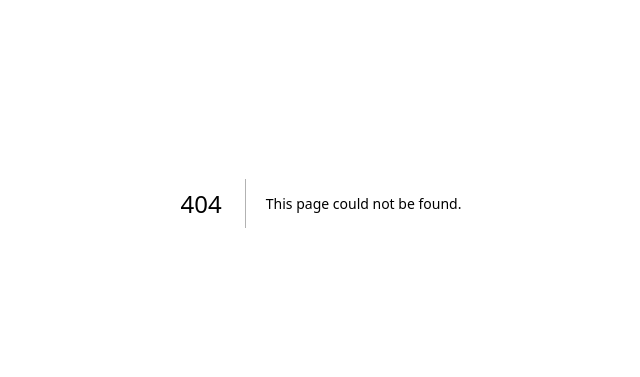
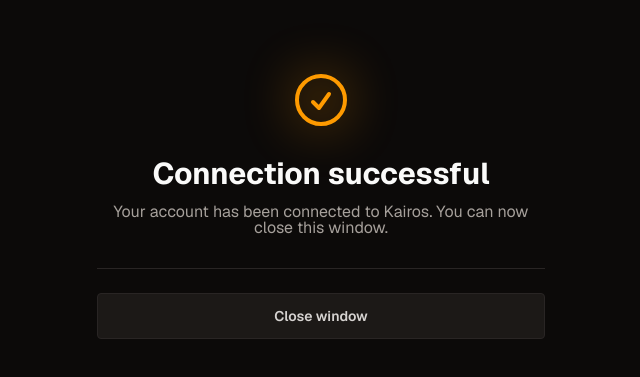
Before and after one commit to SamarthAP/kairos.computer, a Next.js app: page /oauth/callback in a window 1280 px wide. Before the commit this address had no page. Shown: the part 197-574 px from the top of the page, without its empty margins (319-959 px from the left). Built offline with nearby package versions, Linux system fonts and the light colour scheme.

Commit message:
add oauth page

```diff
--- a/app/globals.css
+++ b/app/globals.css
@@ -42,3 +42,68 @@
 .animate-progress {
   animation: progress linear forwards;
 }
+
+/* OAuth Success Animations */
+@keyframes glow {
+  from {
+    transform: scale(0.8);
+    opacity: 0;
+  }
+  to {
+    transform: scale(1);
+    opacity: 0.2;
+  }
+}
+
+@keyframes ripple {
+  0% {
+    transform: scale(0.8);
+    opacity: 0.3;
+  }
+  100% {
+    transform: scale(1.5);
+    opacity: 0;
+  }
+}
+
+@keyframes breathe {
+  0%, 100% {
+    transform: scale(1);
+    opacity: 0.15;
+  }
+  50% {
+    transform: scale(1.1);
+    opacity: 0.25;
+  }
+}
+
+@keyframes draw {
+  from {
+    stroke-dasharray: 100;
+    stroke-dashoffset: 100;
+  }
+  to {
+    stroke-dasharray: 100;
+    stroke-dashoffset: 0;
+  }
+}
+
+@keyframes shimmer {
+  0% {
+    transform: translateX(-100%) rotate(45deg);
+  }
+  100% {
+    transform: translateX(200%) rotate(45deg);
+  }
+}
+
+@keyframes fadeIn {
+  from {
+    opacity: 0;
+    transform: translateY(1rem);
+  }
+  to {
+    opacity: 1;
+    transform: translateY(0);
+  }
+}
--- /dev/null
+++ b/app/oauth/callback/CloseButton.tsx
@@ -0,0 +1,12 @@
+'use client';
+
+export default function CloseButton() {
+  return (
+    <button
+      onClick={() => window.close()}
+      className="w-full px-6 py-3 bg-stone-900 hover:bg-stone-800 text-stone-300 rounded-sm font-semibold text-sm transition-colors border border-stone-800 hover:border-stone-700 font-[family-name:var(--font-geist-sans)]"
+    >
+      Close window
+    </button>
+  );
+}
--- /dev/null
+++ b/app/oauth/callback/layout.tsx
@@ -0,0 +1,14 @@
+import type { Metadata } from 'next';
+
+export const metadata: Metadata = {
+  title: 'Connection Successful - Kairos',
+  description: 'Your account has been successfully connected to Kairos.',
+};
+
+export default function OAuthCallbackLayout({
+  children,
+}: {
+  children: React.ReactNode;
+}) {
+  return children;
+}
--- /dev/null
+++ b/app/oauth/callback/page.tsx
@@ -0,0 +1,62 @@
+import CloseButton from "./CloseButton";
+
+export default function OAuthCallbackPage() {
+  return (
+    <div className="min-h-screen bg-stone-950 flex items-center justify-center px-8">
+      <div className="max-w-md w-full animate-[fadeIn_0.5s_ease-out]">
+        <div className="text-center">
+          <div className="mb-6 inline-flex">
+            <div className="relative">
+              {/* Animation Options - Uncomment one: */}
+
+              {/* Option 1: One-time scale-in glow (default) */}
+              {/* <div className="absolute inset-0 bg-amber-500 opacity-20 blur-xl animate-[glow_0.5s_ease-out_forwards]"></div> */}
+
+              {/* Option 2: Ripple effect that fades out */}
+              {/* <div className="absolute inset-0 bg-amber-500 opacity-0 blur-md animate-[ripple_0.8s_ease-out_forwards]"></div> */}
+
+              {/* Option 3: Subtle breathing (very gentle, almost imperceptible) */}
+              <div className="absolute inset-0 bg-amber-500 opacity-20 blur-xl animate-[breathe_3s_ease-in-out_infinite]"></div>
+
+              {/* Option 4: Shimmer effect (one-time sweep) */}
+              {/* <div className="absolute inset-0 overflow-hidden rounded-full">
+                <div className="absolute inset-0 bg-gradient-to-r from-transparent via-amber-500/30 to-transparent blur-xl animate-[shimmer_1s_ease-out_forwards] -skew-x-12"></div>
+              </div> */}
+
+              {/* Option 5: Static glow (no animation) */}
+              {/* <div className="absolute inset-0 bg-amber-500 opacity-20 blur-xl"></div> */}
+
+              <svg
+                className="relative w-16 h-16 text-amber-500"
+                fill="none"
+                viewBox="0 0 24 24"
+                stroke="currentColor"
+                strokeWidth={1.5}
+              >
+                <path
+                  strokeLinecap="round"
+                  strokeLinejoin="round"
+                  d="M9 12.75L11.25 15 15 9.75M21 12a9 9 0 11-18 0 9 9 0 0118 0z"
+                  className="animate-[draw_0.6s_ease-out_forwards]"
+                />
+              </svg>
+            </div>
+          </div>
+
+          <h1 className="text-3xl font-bold text-stone-50 mb-3 font-[family-name:var(--font-geist-sans)]">
+            Connection successful
+          </h1>
+
+          <p className="text-stone-400 mb-8 font-[family-name:var(--font-geist-sans)]">
+            Your account has been connected to Kairos. You can now close this
+            window.
+          </p>
+
+          <div className="border-t border-stone-800 pt-6">
+            <CloseButton />
+          </div>
+        </div>
+      </div>
+    </div>
+  );
+}
```
